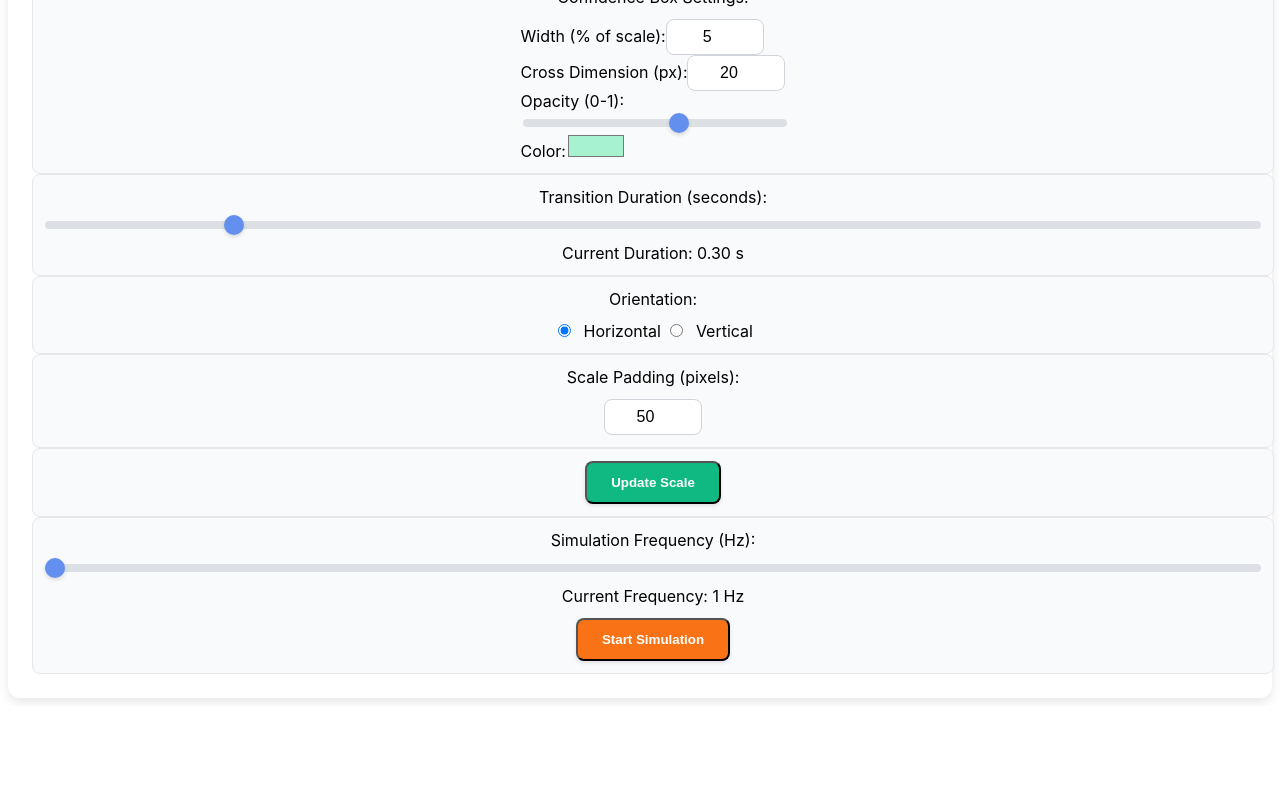
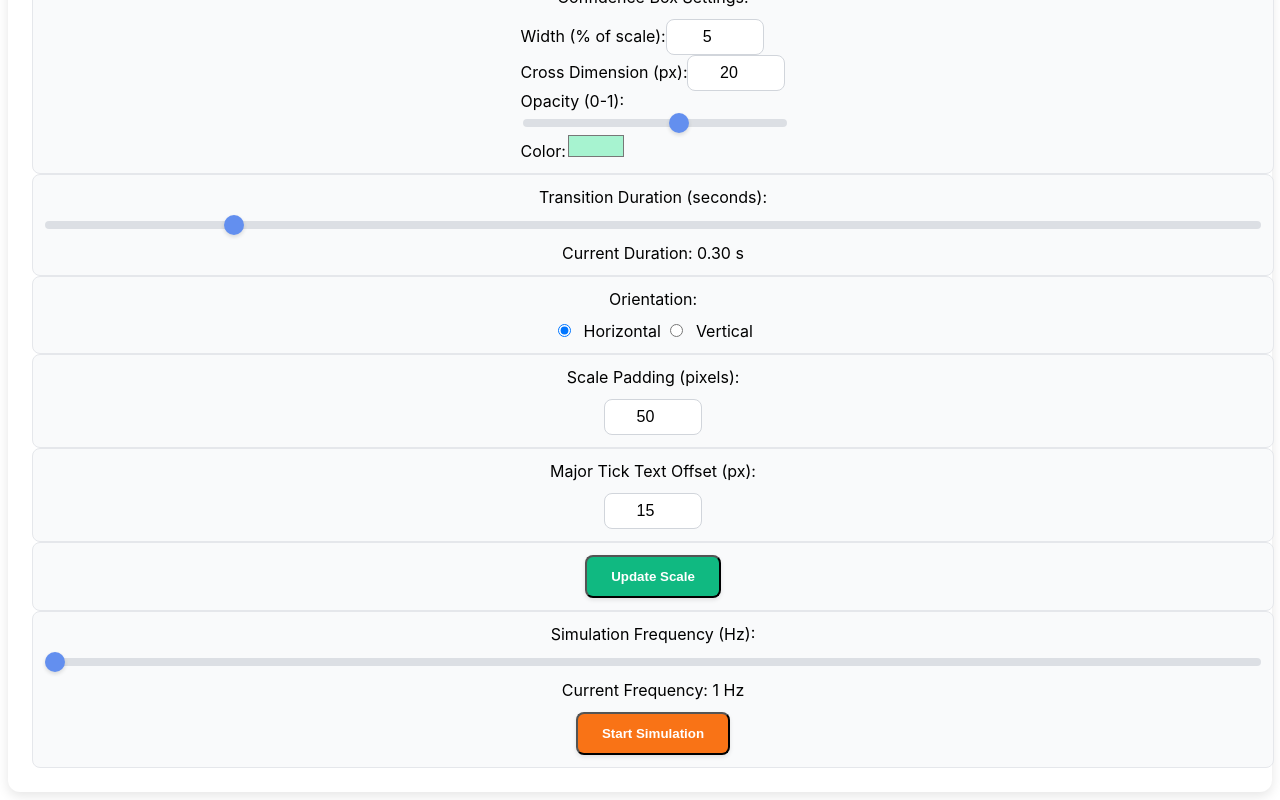
Before and after one commit to mhaberler/custom-linear-scale, a Vue app: page / in a window 1280 px wide. Shown: the part 1084-1884 px from the top of the page. Before the commit the page ends 1790 px from the top, so only its background shows below. Built offline with nearby package versions, Linux system fonts and the light colour scheme.

Commit message:
configurable text distance
https://g.co/gemini/share/505dda01e9d5

```diff
--- a/src/App.vue
+++ b/src/App.vue
@@ -17,6 +17,7 @@ const orientation = ref('horizontal');
 const scalePadding = ref(50);
 const simulationFrequency = ref(1);
 const isSimulationRunning = ref(false);
+const majorTickTextOffset = ref(15); // New prop state
 
 // Reactive states for container dimensions
 const scaleContainerWidth = ref(900);
@@ -150,7 +151,7 @@ onUnmounted(() => {
         :confidenceColor="confidenceColor" :confidenceBoxCrossDimension="confidenceBoxCrossDimension"
         :transitionDuration="transitionDuration" :orientation="orientation" :scalePadding="scalePadding"
         :majorTicks="parsedMajorTicks" :minorTicks="parsedMinorTicks" :intermediateTicks="parsedIntermediateTicks"
-        :weights="parsedWeights" />
+        :weights="parsedWeights" :majorTickTextOffset="majorTickTextOffset" />
     </div>
 
     <!-- Main controls container with responsive grid -->
@@ -293,6 +294,13 @@ onUnmounted(() => {
       <div class="control-section col-span-1">
         <label class="text-lg font-medium text-gray-700">Scale Padding (pixels):</label>
         <input type="number" id="scale-padding" v-model.number="scalePadding" min="0" step="10"
+          :disabled="isSimulationRunning">
+      </div>
+
+      <div class="control-section col-span-1">
+        <label for="major-tick-text-offset" class="text-lg font-medium text-gray-700">Major Tick Text Offset
+          (px):</label>
+        <input type="number" id="major-tick-text-offset" v-model.number="majorTickTextOffset" min="0" max="50" step="1"
           :disabled="isSimulationRunning">
       </div>
 
--- a/src/components/LinearScale.vue
+++ b/src/components/LinearScale.vue
@@ -52,7 +52,6 @@ const props = defineProps({
         type: Number,
         default: 50
     },
-    // New props for scale configuration
     majorTicks: {
         type: Array,
         default: () => [-10, -5, -1, 0, 1, 5, 10],
@@ -75,6 +74,10 @@ const props = defineProps({
             const sum = arr.reduce((acc, val) => acc + val, 0);
             return arr.length === expectedLength && Math.abs(sum - 1.0) < 0.001; // Sum must be ~1
         }
+    },
+    majorTickTextOffset: { // New prop for configurable text offset
+        type: Number,
+        default: 15
     }
 });
 
@@ -230,7 +233,6 @@ function drawScale() {
     d3svg.selectAll("*").remove(); // Clear previous SVG content
 
     let scaleLinePos;
-    let tickTextOffset;
     let indicatorPoints;
 
     const indicatorSize = props.indicatorSize;
@@ -254,7 +256,6 @@ function drawScale() {
         const indicatorDistancePx = (indicatorDistancePercent / 100) * svgHeight.value;
         // Indicator points DOWN towards the scale line (from above)
         indicatorPoints = `0,${scaleLinePos - indicatorDistancePx + indicatorSize} -${indicatorSize / 2},${scaleLinePos - indicatorDistancePx} ${indicatorSize / 2},${scaleLinePos - indicatorDistancePx}`;
-        tickTextOffset = 15; // Below ticks
     } else { // vertical
         d3svg.attr("width", svgWidth.value)
             .attr("height", svgHeight.value)
@@ -266,7 +267,6 @@ function drawScale() {
         const indicatorDistancePx = (indicatorDistancePercent / 100) * svgWidth.value;
         // Indicator points LEFT towards the scale line (from right)
         indicatorPoints = `${scaleLinePos - indicatorDistancePx + indicatorSize},0 ${scaleLinePos - indicatorDistancePx}, -${indicatorSize / 2} ${scaleLinePos - indicatorDistancePx},${indicatorSize / 2}`;
-        tickTextOffset = 20; // To the right of ticks
     }
 
     console.log("Scale range after creation:", scale.range());
@@ -344,7 +344,7 @@ function drawScale() {
             // Add text labels only if showText is true (i.e., for major ticks)
             if (showText) {
                 g.append("text")
-                    .attr(props.orientation === 'horizontal' ? "y" : "x", tickLength + tickTextOffset)
+                    .attr(props.orientation === 'horizontal' ? "y" : "x", tickLength + props.majorTickTextOffset) // Use new prop here
                     .attr(props.orientation === 'horizontal' ? "text-anchor" : "dominant-baseline", props.orientation === 'horizontal' ? "middle" : "middle") // Vertically center for vertical ticks
                     .attr("fill", textColor)
                     .style("font-weight", textWeight)
@@ -429,7 +429,8 @@ watch(
         () => props.intermediateTicks,
         () => props.weights,
         () => props.indicatorSize,
-        () => props.indicatorDistancePercent
+        () => props.indicatorDistancePercent,
+        () => props.majorTickTextOffset // Watch the new prop
     ],
     () => {
         drawScale();
```
